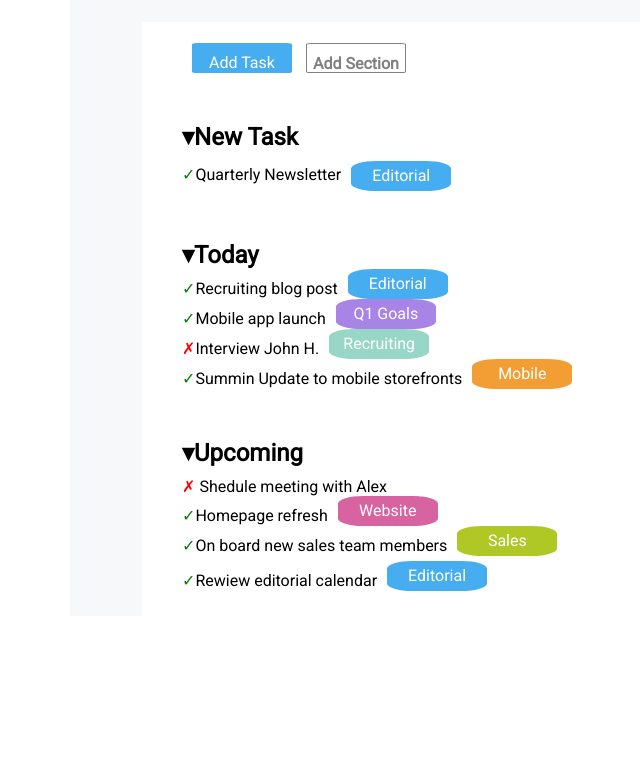
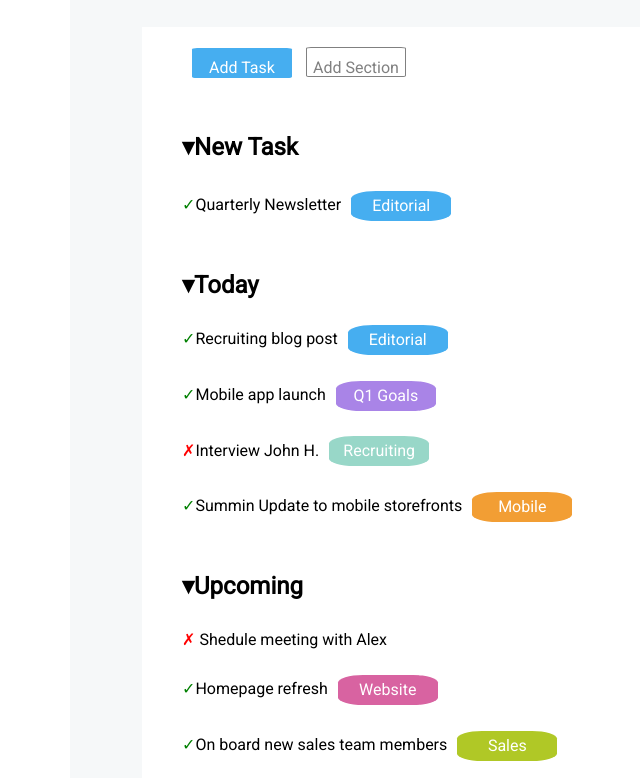
Before and after one commit to Antonioflo13/html-css-toboolist, a plain HTML site: page index.html in a window 1280 px wide. Shown: the part 99-877 px from the top of the page, without its empty margins (90-730 px from the left). Before the commit the page ends 800 px from the top, so only its background shows below. Drawn offline with Linux system fonts and the light colour scheme.

Commit message:
fixed buttom

```diff
--- a/css/style.css
+++ b/css/style.css
@@ -52,12 +52,11 @@
 .mt-50{
     margin-top: 50px;
 }
-.mt-10{
-    margin-top: 10px;
+.mt-30{
+    margin-top: 30px;
 }
 .inline{
     display: inline-block;
-    vertical-align: middle;
 }
 .check{
     color: green;
--- a/index.html
+++ b/index.html
@@ -23,14 +23,14 @@
             <!-- section add task -->
             <section class="line">
                 <p class=" inline bottom rectangular-bottom blue-bottom">Add Task</p>
-                <h4 class="inline bottom rectangular-bottom white-bottom">Add Section</h4>
+                <p class="inline bottom rectangular-bottom white-bottom">Add Section</p>
             </section>
             <!-- /section add task -->
 
             <!-- section new task -->
             <section class="mt-50">
                 <h2>&#9662;New Task</h2>
-                    <div class="mt-10 inline">
+                    <div class="mt-30 inline">
                         <span class="check">&check;</span>Quarterly Newsletter<p class=" bottom blue-bottom round-bottom inline">Editorial</p>
                     </div>
             </section>
@@ -40,22 +40,22 @@
             <section class="mt-50">
                 <h2>&#9662;Today</h2>
                 <div>
-                    <p class="mt-10 inline">
+                    <p class="mt-30 inline">
                         <span class="check">&check;</span>Recruiting blog post<p class=" bottom blue-bottom round-bottom inline">Editorial</p>
                     </p>
                 </div>
                 <div>
-                    <p class="mt-10 inline">
+                    <p class="mt-30 inline">
                         <span class="check">&check;</span>Mobile app launch<p class=" bottom violet-bottom round-bottom inline">Q1 Goals</p>
                     </p>
                 </div>
                 <div>
-                    <p class="mt-10 inline">
+                    <p class="mt-30 inline">
                         <span class="cross">&cross;</span>Interview John H.<p class=" bottom green-bottom round-bottom inline">Recruiting</p>
                     </p>
                 </div>
                 <div>
-                    <p class="mt-10 inline">
+                    <p class="mt-30 inline">
                         <span class="check">&check;</span>Summin Update to mobile storefronts<p class=" bottom orange-bottom round-bottom inline">Mobile</p>
                     </p>
                 </div>
@@ -66,23 +66,23 @@
             <section class="mt-50">
                 <h2>&#9662;Upcoming</h2>
                 <div>
-                    <p class="mt-10">
+                    <p class="mt-30">
                         <span class="cross">&cross;</span>
                         Shedule meeting with Alex
                     </p>
                 </div>
                 <div>
-                    <p class="mt-10 inline">
+                    <p class="mt-30 inline">
                         <span class="check">&check;</span>Homepage refresh<p class=" bottom red-bottom round-bottom inline">Website</p>
                     </p>
                 </div>
                 <div>
-                    <p class="mt-10 inline">
+                    <p class="mt-30 inline">
                         <span class="check">&check;</span>On board new sales team members<p class="bottom lightgreen-bottom round-bottom inline">Sales</p>
                     </p>
                 </div>
                 <div>
-                    <p class="mt-10 inline line">
+                    <p class="mt-30 inline line">
                         <span class="check">&check;</span>Rewiew editorial calendar<p class=" bottom blue-bottom round-bottom inline">Editorial</p>
                     </p>
                 </div>
```
